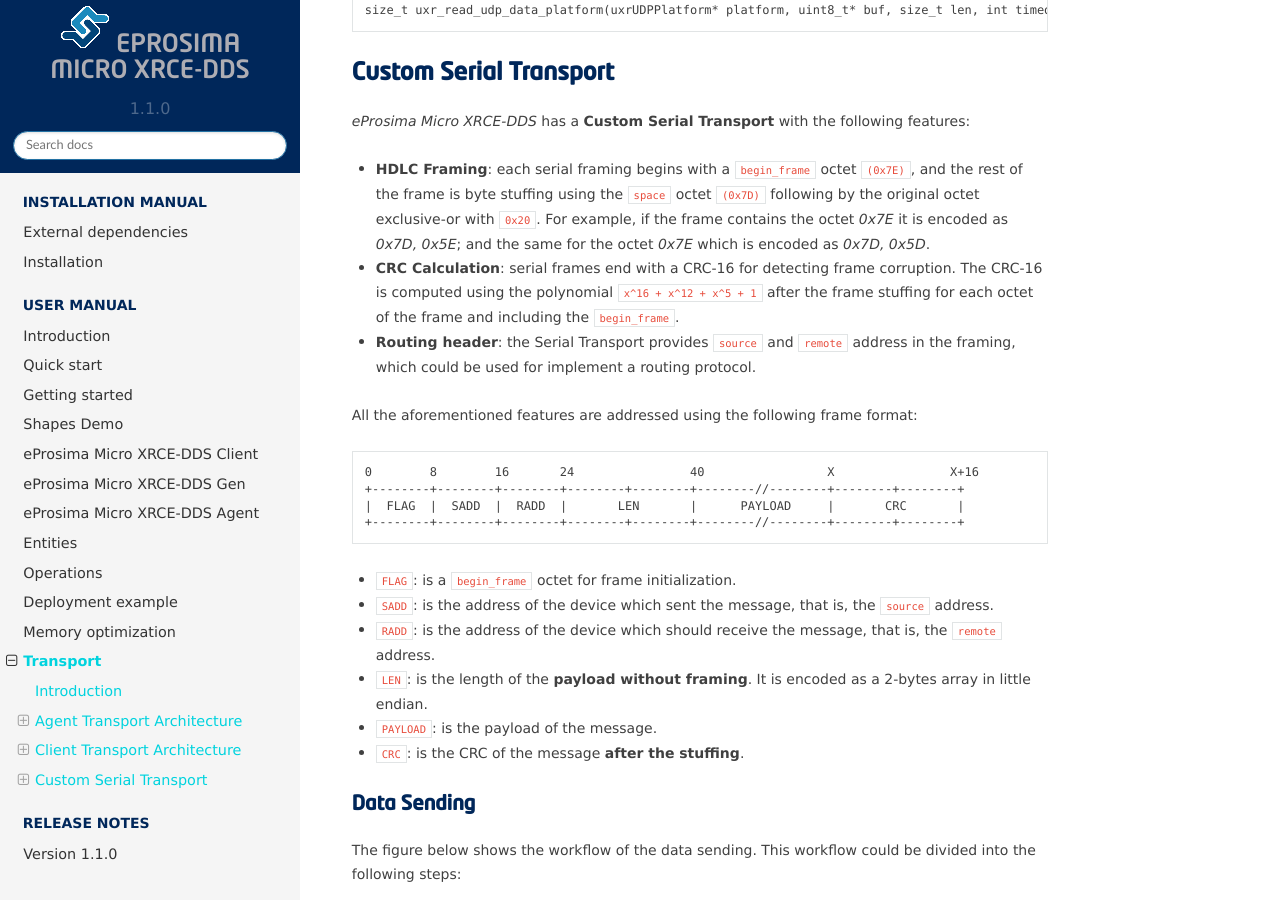
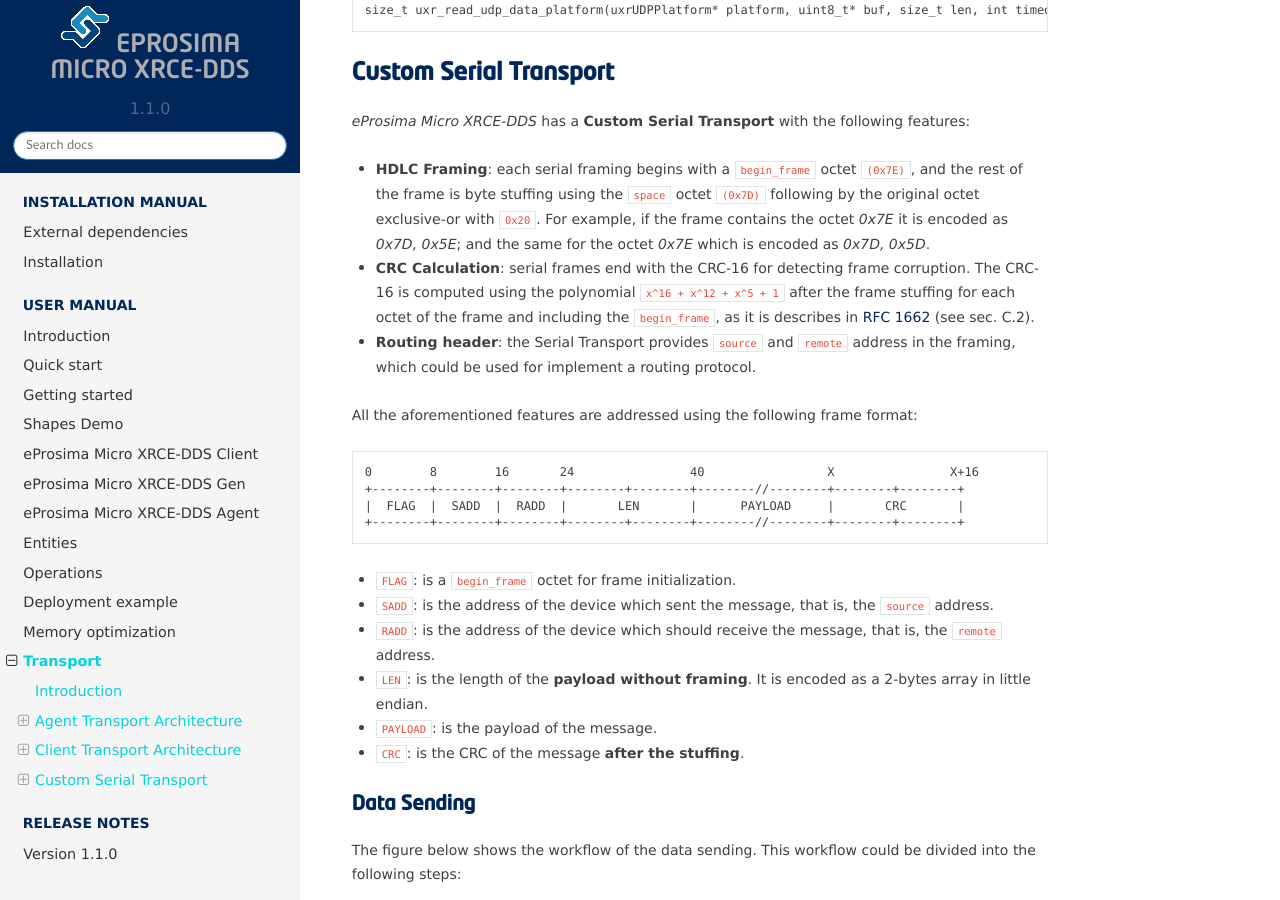
Before and after one commit to eProsima/Micro-XRCE-DDS-docs, a Sphinx documentation site: the page built from docs/transport.rst, in a window 1280 px wide and 900 px high, scrolled down 4443 px. Built offline with Sphinx 7.4.7 and the Read the Docs theme 2.0.0, drawn with Linux system fonts in a browser that asks for light colours.

Commit message:
Refs #4495. Attend pull request comments.

```diff
--- a/docs/transport.rst
+++ b/docs/transport.rst
@@ -129,7 +129,8 @@
 
 * **HDLC Framing**: each serial framing begins with a ``begin_frame`` octet ``(0x7E)``, and the rest of the frame is byte stuffing using the ``space`` octet ``(0x7D)`` following by the original octet exclusive-or with ``0x20``.
   For example, if the frame contains the octet `0x7E` it is encoded as `0x7D, 0x5E`; and the same for the octet `0x7E` which is encoded as `0x7D, 0x5D`.
-* **CRC Calculation**: serial frames end with a CRC-16 for detecting frame corruption. The CRC-16 is computed using the polynomial ``x^16 + x^12 + x^5 + 1`` after the frame stuffing for each octet of the frame and including the ``begin_frame``.
+* **CRC Calculation**: serial frames end with the CRC-16 for detecting frame corruption.
+  The CRC-16 is computed  using the polynomial ``x^16 + x^12 + x^5 + 1`` after the frame stuffing for each octet of the frame and including the ``begin_frame``, as it is describes in `RFC 1662 <https://tools.ietf.org/html/rfc1662>`_ (see sec. C.2).
 * **Routing header**: the Serial Transport provides ``source`` and ``remote`` address in the framing, which could be used for implement a routing protocol.
 
 All the aforementioned features are addressed using the following frame format: ::
```
